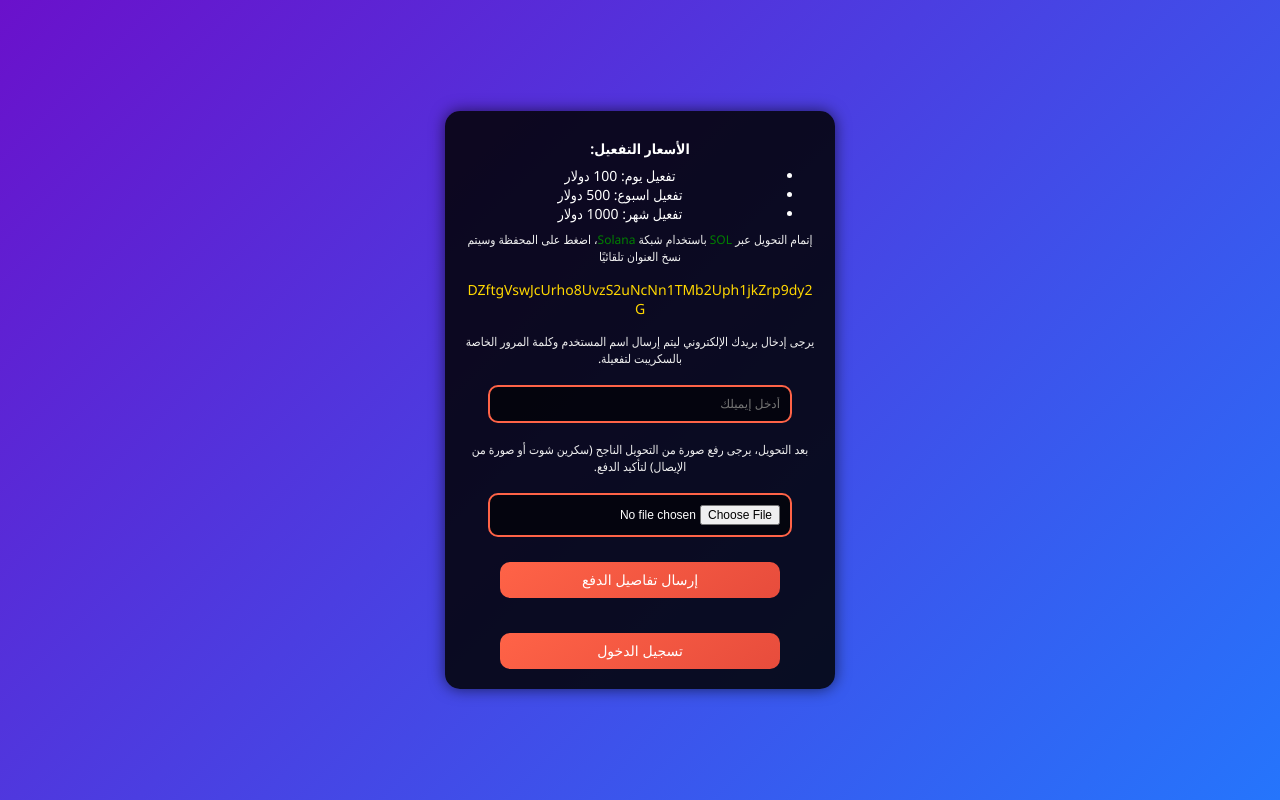
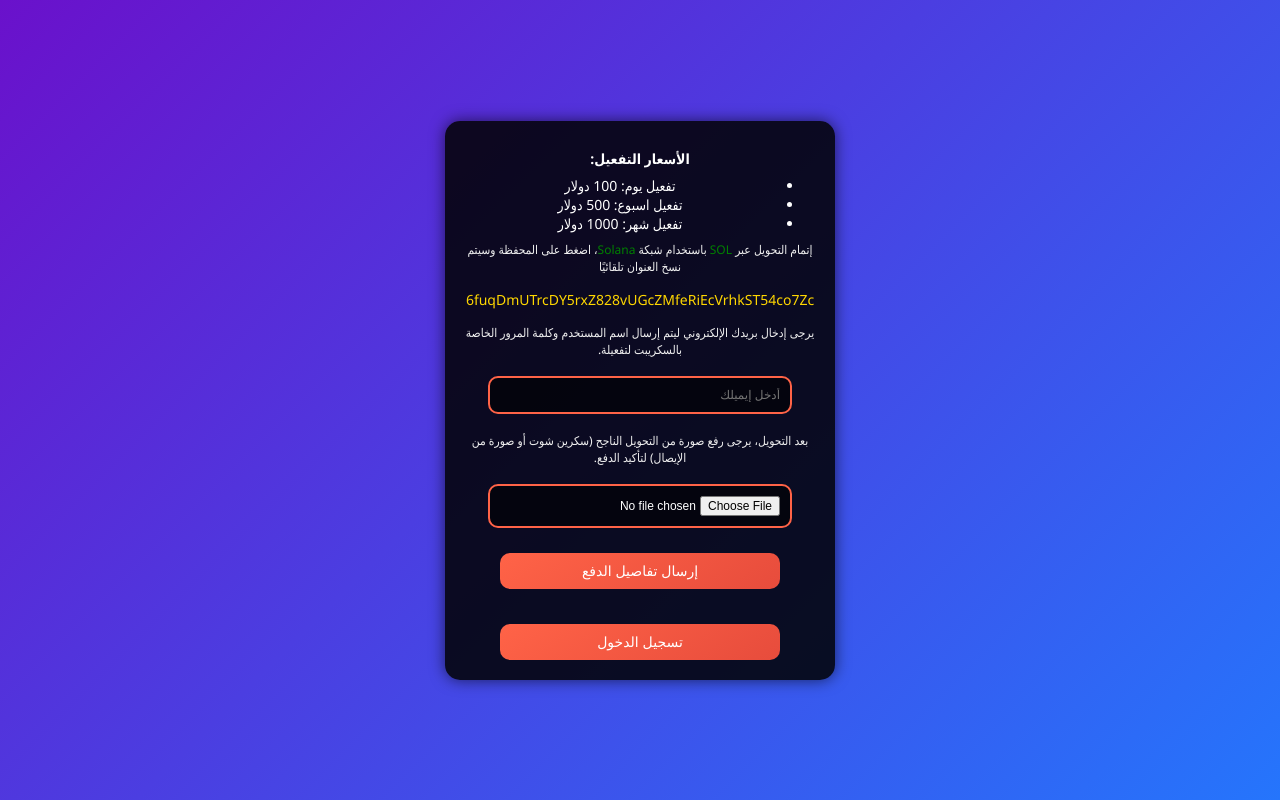
Before and after one commit to f5d/sc, a plain HTML site: page index.html in a window 1280 px wide. Both pictures are taken after a click on the button "تفعيل". Drawn offline with Linux system fonts and the light colour scheme.

Commit message:
Update index.html

```diff
--- a/index.html
+++ b/index.html
@@ -245,7 +245,7 @@
     <li>تفعيل شهر: 1000 دولار </li>
 </ul>
 <p class="note">إتمام التحويل عبر <span style="color:green;">SOL</span> باستخدام شبكة <span style="color:green;">Solana</span>، اضغط على المحفظة وسيتم نسخ العنوان تلقائيًا</p>
-<p class="wallet-address" onclick="copyWallet()">DZftgVswJcUrho8UvzS2uNcNn1TMb2Uph1jkZrp9dy2G</p>
+<p class="wallet-address" onclick="copyWallet()">6fuqDmUTrcDY5rxZ828vUGcZMfeRiEcVrhkST54co7Zc</p>
 
         </ul>
 
```
